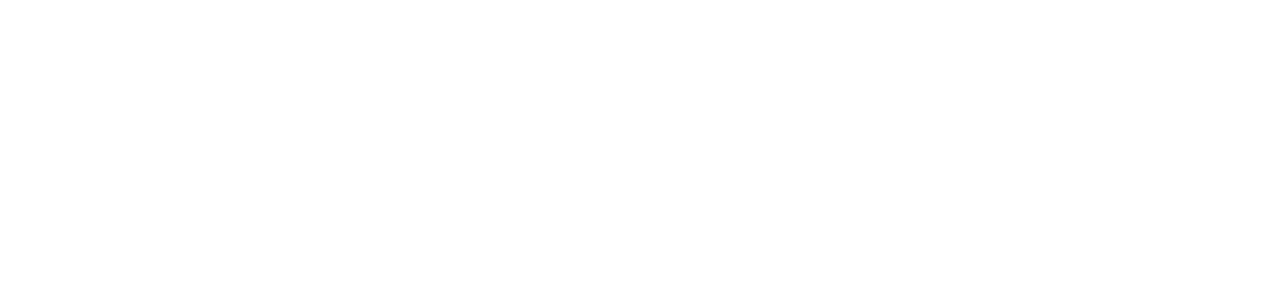
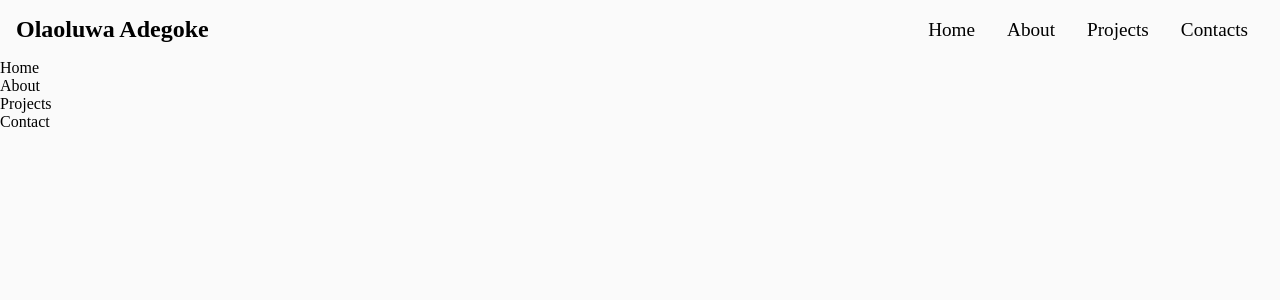
Before and after one commit to oadegokee/PersonalPortfolio, a React (Create React App) app in the folder personal-portfolio/: page / in a window 1280 px wide. Shown: the top 300 px of the page. Built offline with nearby package versions, Linux system fonts and the light colour scheme.

Commit message:
Created a responsive nav bar

```diff
--- a/personal-portfolio/src/App.js
+++ b/personal-portfolio/src/App.js
@@ -1,10 +1,25 @@
 import React from "react";
 import "./index.css";
+import Home from "./components/Home";
+import About from "./components/About";
+import Projects from "./components/Projects";
+import Contact from "./components/Contact";
+import Navbar from "./components/Navbar";
 
 function App() {
   return (
-    <div>
+    <div id='home'>
+      <Navbar />
 
+      <main>
+        <Home />
+
+        <div>
+          <About />
+          <Projects />
+          <Contact />
+        </div>
+      </main>
     </div>
   );
 }
--- /dev/null
+++ b/personal-portfolio/src/components/About.js
@@ -0,0 +1,9 @@
+import React from 'react';
+
+const About = () => {
+    return (
+        <div id='about'>About</div>
+    )
+}
+
+export default About
--- /dev/null
+++ b/personal-portfolio/src/components/Contact.js
@@ -0,0 +1,9 @@
+import React from 'react';
+
+const Contact = () => {
+    return (
+        <div id='contact'>Contact</div>
+    )
+}
+
+export default Contact;
--- /dev/null
+++ b/personal-portfolio/src/components/Home.js
@@ -0,0 +1,9 @@
+import React from "react";
+
+const Home = () => {
+    return (
+        <div>Home</div>
+    )
+}
+
+export default Home;
--- /dev/null
+++ b/personal-portfolio/src/components/Navbar.js
@@ -0,0 +1,32 @@
+import "../styles/Navbar.css";
+import React, { useState } from 'react';
+import { FaBars, FaTimes } from "react-icons/fa"; // hamburger menu icon
+
+const Navbar = () => {
+	const [click, setClick] = useState(false);
+	const handleClick = () => setClick(!click);
+
+	return (
+		<nav className="nav">
+			<h1><a href="#home">Olaoluwa Adegoke</a></h1>
+
+			<ul className= {click ?  "nav-items active" : "nav-items"}>
+				<li><a href="#home">Home</a></li>
+				<li><a href="#about">About</a></li>
+				<li><a href="#projects">Projects</a></li>
+				<li><a href="#contacts">Contacts</a></li>
+			</ul>
+
+			<div className="collapse-show-menu" onClick={ handleClick }>
+				{click ? (
+					<FaTimes size={20}/> // show the x icon if clicked
+				) : (
+					<FaBars size={20}/> // else show the hamburger icon
+				)};
+
+			</div>
+		</nav>
+	)
+}
+
+export default Navbar;
--- /dev/null
+++ b/personal-portfolio/src/components/Projects.js
@@ -0,0 +1,9 @@
+import React from 'react';
+
+const Projects = () => {
+    return (
+        <div id='projects'>Projects</div>
+    )
+}
+
+export default Projects;
--- a/personal-portfolio/src/index.css
+++ b/personal-portfolio/src/index.css
@@ -1,13 +1,35 @@
-body {
+*{
+  box-sizing: border-box;
   margin: 0;
-  font-family: -apple-system, BlinkMacSystemFont, 'Segoe UI', 'Roboto', 'Oxygen',
-    'Ubuntu', 'Cantarell', 'Fira Sans', 'Droid Sans', 'Helvetica Neue',
-    sans-serif;
-  -webkit-font-smoothing: antialiased;
-  -moz-osx-font-smoothing: grayscale;
+  padding: 0;
 }
 
-code {
-  font-family: source-code-pro, Menlo, Monaco, Consolas, 'Courier New',
-    monospace;
+body{
+  background-color: #fafafa;
 }
+
+h1, h4, p, a {
+  color: black;
+  text-decoration: none;
+}
+
+ul{
+  list-style-type: none;
+}
+
+.button{
+  padding: 12px 32px;
+  font-size: 1rem;
+  text-transform: uppercase;
+  background: #2E8B57;
+  color: white;
+  border: 1px solid #fff;
+  font-weight: 600;
+  cursor: pointer;
+}
+
+.button:hover {
+  background: transparent;
+  color: #fff;
+  transition: 0.3s;
+}
--- /dev/null
+++ b/personal-portfolio/src/styles/Navbar.css
@@ -0,0 +1,54 @@
+.nav {
+    display: flex;
+    justify-content: space-between;
+    align-items: center;
+    padding: 1rem;
+}
+.nav-items{
+    display: flex;
+}
+
+.nav-items li {
+    padding: 0 1rem;
+}
+
+.nav-items li a {
+    font-size: 1.2rem;
+    font-weight: 500;
+}
+
+.collapse-show-menu{
+    display: none;
+}
+
+@media screen and (max-width: 1040px) {
+    .nav-items{
+        flex-direction: column;
+        justify-content: center;
+        align-items: center;
+        width: 100%;
+        height: 100vh;
+        position: absolute;
+        top: -100%;
+        left: 0;
+        z-index: -3;
+        transition: 0.3s;
+    }
+
+    .nav-items.active {
+        top: 0;
+    }
+
+    .nav-items li{
+        padding: 1rem 0;
+    }
+
+    .nav-items li a{
+        font-size: 2.5rem;
+    }
+
+    .collapse-show-menu{
+        display: initial;
+    }
+
+}
```
